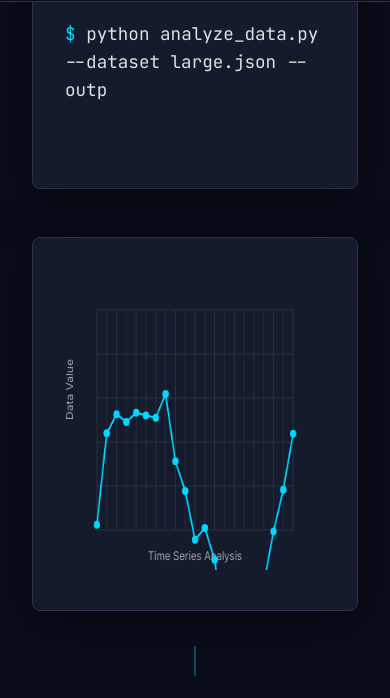
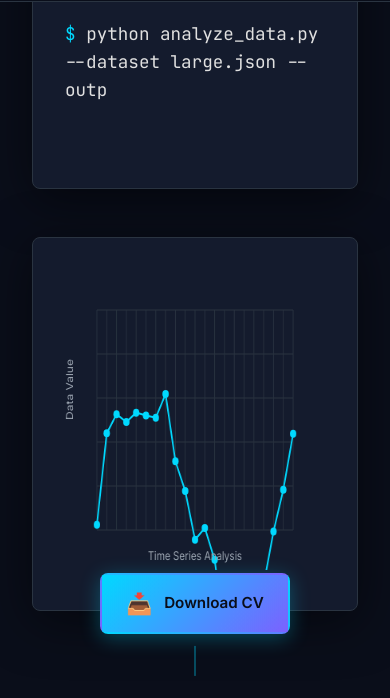
Before and after one commit to Nayan808/nayanHore, a plain HTML site: page index.html in a window 390 px wide. Shown: the part 146-844 px from the top of the page. Drawn offline with Linux system fonts and the light colour scheme.

Commit message:
Add files via upload

```diff
--- a/index.html
+++ b/index.html
@@ -48,6 +48,12 @@
             <div class="chart-container">
                 <canvas id="heroChart"></canvas>
             </div>
+        </div>
+        <div class="hero-cta">
+            <a href="DA_nayanHore.pdf" download class="cv-button">
+                <span class="button-icon">📥</span>
+                Download CV
+            </a>
         </div>
         <div class="scroll-indicator">
             <div class="scroll-line"></div>
@@ -409,6 +415,12 @@
                 <div class="contact-info">
                     <h3>Get in Touch</h3>
                     <p class="contact-text">Have a dataset that needs analysis? Let's transform your data into insights.</p>
+                    <div class="contact-cv-button">
+                        <a href="DA_nayanHore.pdf" download class="cv-button">
+                            <span class="button-icon">📥</span>
+                            Download My CV
+                        </a>
+                    </div>
                     <div class="contact-methods">
                         <div class="contact-method">
                             <div class="contact-icon">💼</div>
--- a/styles.css
+++ b/styles.css
@@ -184,6 +184,43 @@ body {
 #heroChart {
     width: 100%;
     height: 300px;
+}
+
+.hero-cta {
+    position: absolute;
+    bottom: 5rem;
+    left: 50%;
+    transform: translateX(-50%);
+    display: flex;
+    justify-content: center;
+    width: 100%;
+    z-index: 10;
+}
+
+.cv-button {
+    display: inline-flex;
+    align-items: center;
+    gap: 0.75rem;
+    padding: 1rem 2rem;
+    background: linear-gradient(135deg, var(--accent-primary), var(--accent-secondary));
+    color: var(--bg-primary);
+    text-decoration: none;
+    border-radius: 8px;
+    font-weight: 600;
+    font-size: 1.1rem;
+    transition: all 0.3s ease;
+    box-shadow: 0 4px 20px rgba(0, 217, 255, 0.3);
+    border: 2px solid transparent;
+}
+
+.cv-button:hover {
+    transform: translateY(-2px);
+    box-shadow: 0 8px 30px rgba(0, 217, 255, 0.5);
+    border-color: var(--accent-primary);
+}
+
+.button-icon {
+    font-size: 1.3rem;
 }
 
 .scroll-indicator {
@@ -545,6 +582,15 @@ section {
     margin-bottom: 2rem;
 }
 
+.contact-cv-button {
+    margin-bottom: 2rem;
+}
+
+.contact-cv-button .cv-button {
+    padding: 0.75rem 1.5rem;
+    font-size: 1rem;
+}
+
 .contact-methods {
     display: flex;
     flex-direction: column;
@@ -622,6 +668,15 @@ section {
         grid-template-columns: 1fr;
     }
 
+    .hero-cta {
+        bottom: 4rem;
+    }
+
+    .cv-button {
+        padding: 0.75rem 1.5rem;
+        font-size: 0.95rem;
+    }
+
     .section-title {
         font-size: 2rem;
     }
```
Also changed, not shown: 1 other file.
